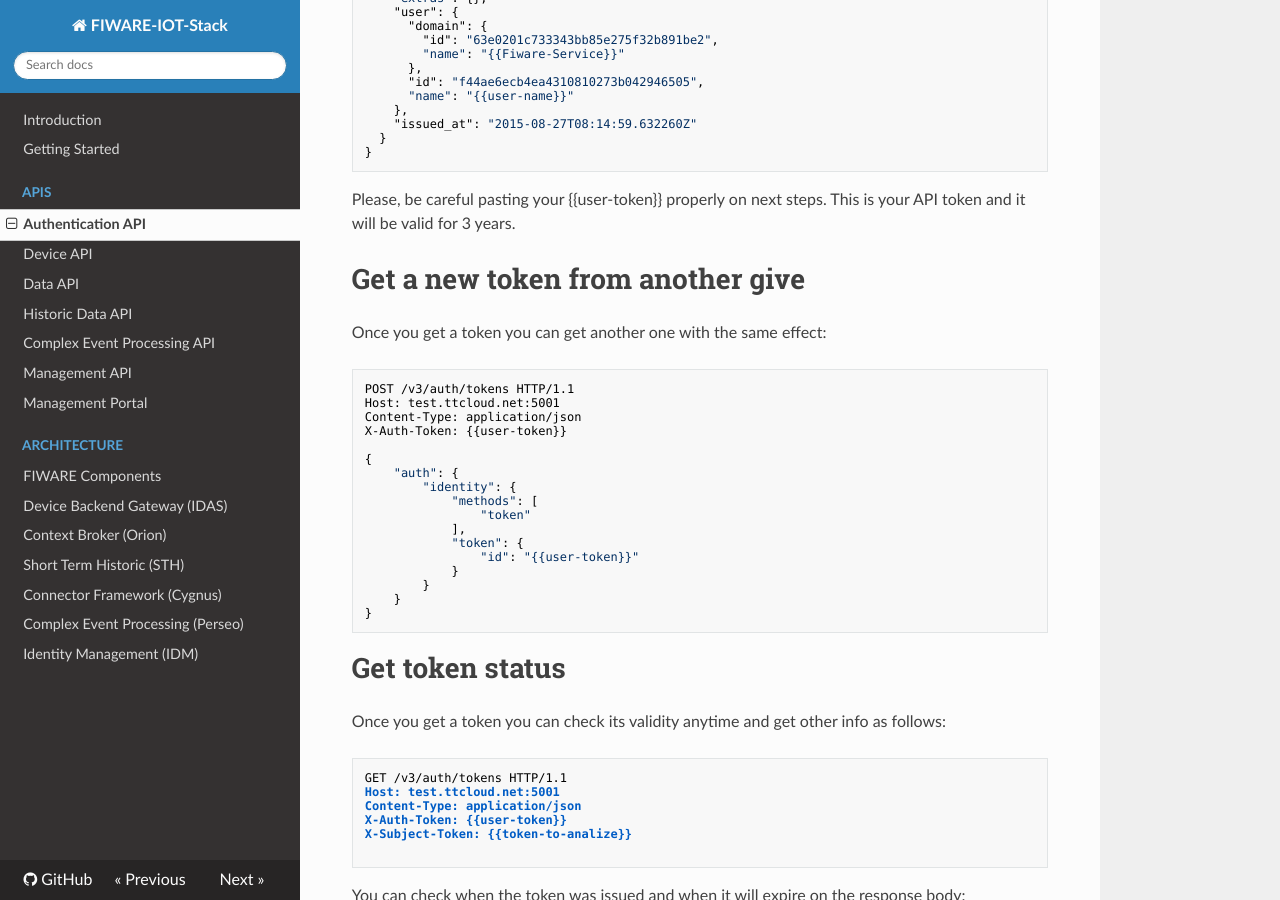
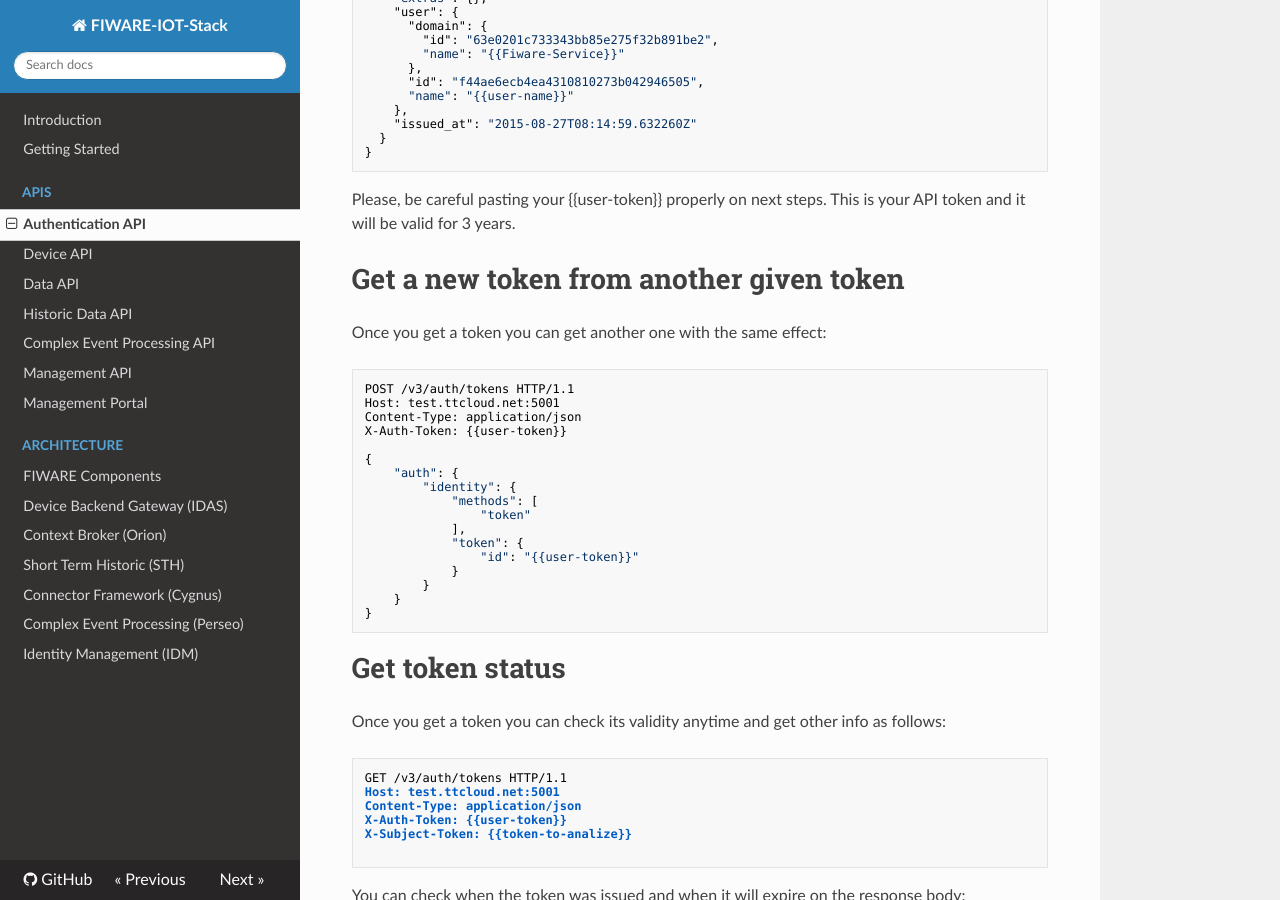
Before and after one commit to telefonicaid/thinking-cities, an MkDocs documentation site: the page built from docs/authentication_api.md, in a window 1280 px wide and 900 px high, scrolled down 1150 px. Built offline with MkDocs 1.6.1, drawn with Linux system fonts in a browser that asks for light colours; nearby versions of some CDN libraries; old or Windows-style settings are respelled for this version of MkDocs.

Commit message:
Update authentication_api.md

```diff
--- a/docs/authentication_api.md
+++ b/docs/authentication_api.md
@@ -78,7 +78,7 @@ X-Subject-Token : {{user-token}}
 Please, be careful pasting your {{user-token}} properly on next steps. This is your API token and it will be valid for 3 years.
 
 
-# Get a new token from another give
+# Get a new token from another given token
 
 Once you get a token you can get another one with the same effect:
 
```
